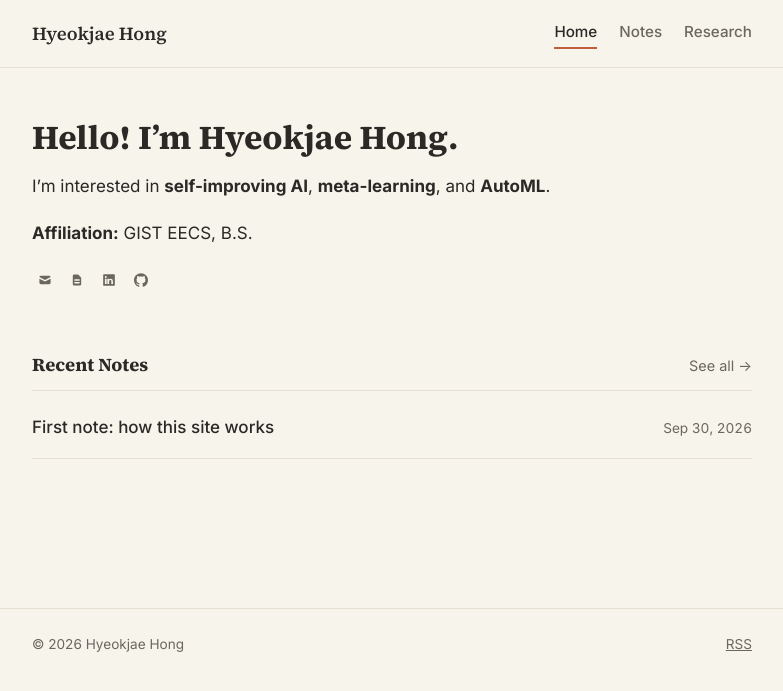
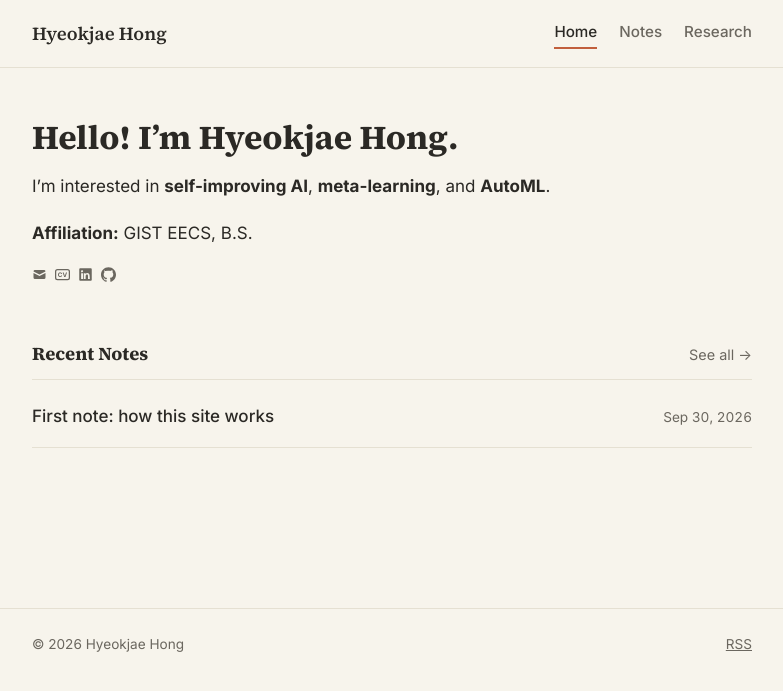
Before and after one commit to gurwoghd/gurwoghd.github.io, a Jekyll site: the page built from index.md, in a window 1280 px wide. Shown: the top 691 px of the page, without its empty margins (248-1031 px from the left). Built offline with Jekyll 4.4.1, drawn with Linux system fonts in a browser that asks for light colours.

Commit message:
Shrink social icons to 15px, use CV text icon, keep row layout
Co-Authored-By: Claude Sonnet 5.5 <noreply@anthropic.com>

```diff
--- a/_includes/social-links.html
+++ b/_includes/social-links.html
@@ -1,7 +1,7 @@
 <div class="social-links">
   {% if site.social.email %}
   <a href="mailto:{{ site.social.email }}" aria-label="Email" title="Email">
-    <svg viewBox="0 0 20 20" fill="currentColor" aria-hidden="true">
+    <svg width="15" height="15" viewBox="0 0 20 20" fill="currentColor" aria-hidden="true">
       <path d="M2.003 5.884L10 9.882l7.997-3.998A2 2 0 0016 4H4a2 2 0 00-1.997 1.884z"/>
       <path d="M18 8.118l-8 4-8-4V14a2 2 0 002 2h12a2 2 0 002-2V8.118z"/>
     </svg>
@@ -9,21 +9,22 @@
   {% endif %}
   {% if site.social.cv %}
   <a href="{{ site.social.cv | relative_url }}" aria-label="CV" title="CV">
-    <svg viewBox="0 0 20 20" fill="currentColor" aria-hidden="true">
-      <path fill-rule="evenodd" clip-rule="evenodd" d="M4 4a2 2 0 012-2h4.586A2 2 0 0112 2.586L15.414 6A2 2 0 0116 7.414V16a2 2 0 01-2 2H6a2 2 0 01-2-2V4zm2 6a1 1 0 011-1h6a1 1 0 110 2H7a1 1 0 01-1-1zm1 3a1 1 0 100 2h6a1 1 0 100-2H7z"/>
+    <svg width="15" height="15" viewBox="0 0 24 24" aria-hidden="true">
+      <rect x="1" y="4" width="22" height="16" rx="3" fill="none" stroke="currentColor" stroke-width="2"/>
+      <text x="12" y="15.8" text-anchor="middle" font-family="Inter, Arial, sans-serif" font-size="10" font-weight="700" fill="currentColor">CV</text>
     </svg>
   </a>
   {% endif %}
   {% if site.social.linkedin %}
   <a href="{{ site.social.linkedin }}" target="_blank" rel="noopener" aria-label="LinkedIn" title="LinkedIn">
-    <svg viewBox="0 0 24 24" fill="currentColor" aria-hidden="true">
+    <svg width="15" height="15" viewBox="0 0 24 24" fill="currentColor" aria-hidden="true">
       <path d="M20.5 2h-17A1.5 1.5 0 0 0 2 3.5v17A1.5 1.5 0 0 0 3.5 22h17a1.5 1.5 0 0 0 1.5-1.5v-17A1.5 1.5 0 0 0 20.5 2zM8 19H5v-9h3zm-1.5-10.25A1.75 1.75 0 1 1 8.3 6.5a1.78 1.78 0 0 1-1.8 1.75zM19 19h-3v-4.74c0-1.42-.6-2.26-1.78-2.26A1.93 1.93 0 0 0 12.32 14a2.5 2.5 0 0 0-.12.9V19h-3v-9h3v1.3a3.11 3.11 0 0 1 2.8-1.55c2 0 3.6 1.3 3.6 4.13z"/>
     </svg>
   </a>
   {% endif %}
   {% if site.social.github %}
   <a href="{{ site.social.github }}" target="_blank" rel="noopener" aria-label="GitHub" title="GitHub">
-    <svg viewBox="0 0 24 24" fill="currentColor" aria-hidden="true">
+    <svg width="15" height="15" viewBox="0 0 24 24" fill="currentColor" aria-hidden="true">
       <path d="M12 .297c-6.63 0-12 5.373-12 12 0 5.303 3.438 9.8 8.205 11.385.6.113.82-.258.82-.577 0-.285-.01-1.04-.015-2.04-3.338.724-4.042-1.61-4.042-1.61C4.422 18.07 3.633 17.7 3.633 17.7c-1.087-.744.084-.729.084-.729 1.205.084 1.838 1.236 1.838 1.236 1.07 1.835 2.809 1.305 3.495.998.108-.776.417-1.305.76-1.605-2.665-.3-5.466-1.332-5.466-5.93 0-1.31.465-2.38 1.235-3.22-.135-.303-.54-1.523.105-3.176 0 0 1.005-.322 3.3 1.23.96-.267 1.98-.399 3-.405 1.02.006 2.04.138 3 .405 2.28-1.552 3.285-1.23 3.285-1.23.645 1.653.24 2.873.12 3.176.765.84 1.23 1.91 1.23 3.22 0 4.61-2.805 5.625-5.475 5.92.42.36.81 1.096.81 2.22 0 1.606-.015 2.896-.015 3.286 0 .315.21.69.825.57C20.565 22.092 24 17.592 24 12.297c0-6.627-5.373-12-12-12"/>
     </svg>
   </a>
--- a/assets/css/style.css
+++ b/assets/css/style.css
@@ -151,8 +151,10 @@ a { color: var(--accent); }
 
 .social-links {
   display: flex;
+  flex-direction: row;
+  flex-wrap: nowrap;
   align-items: center;
-  gap: 6px;
+  gap: 8px;
   margin-top: 14px;
 }
 
@@ -160,9 +162,9 @@ a { color: var(--accent); }
   display: flex;
   align-items: center;
   justify-content: center;
-  width: 26px;
-  height: 26px;
-  border-radius: 999px;
+  width: 15px;
+  height: 15px;
+  border-radius: 3px;
   color: var(--text-muted);
   transition: color 0.15s ease, background 0.15s ease;
 }
@@ -173,8 +175,8 @@ a { color: var(--accent); }
 }
 
 .social-links svg {
-  width: 14px;
-  height: 14px;
+  width: 15px;
+  height: 15px;
 }
 
 .recent-header {
```
